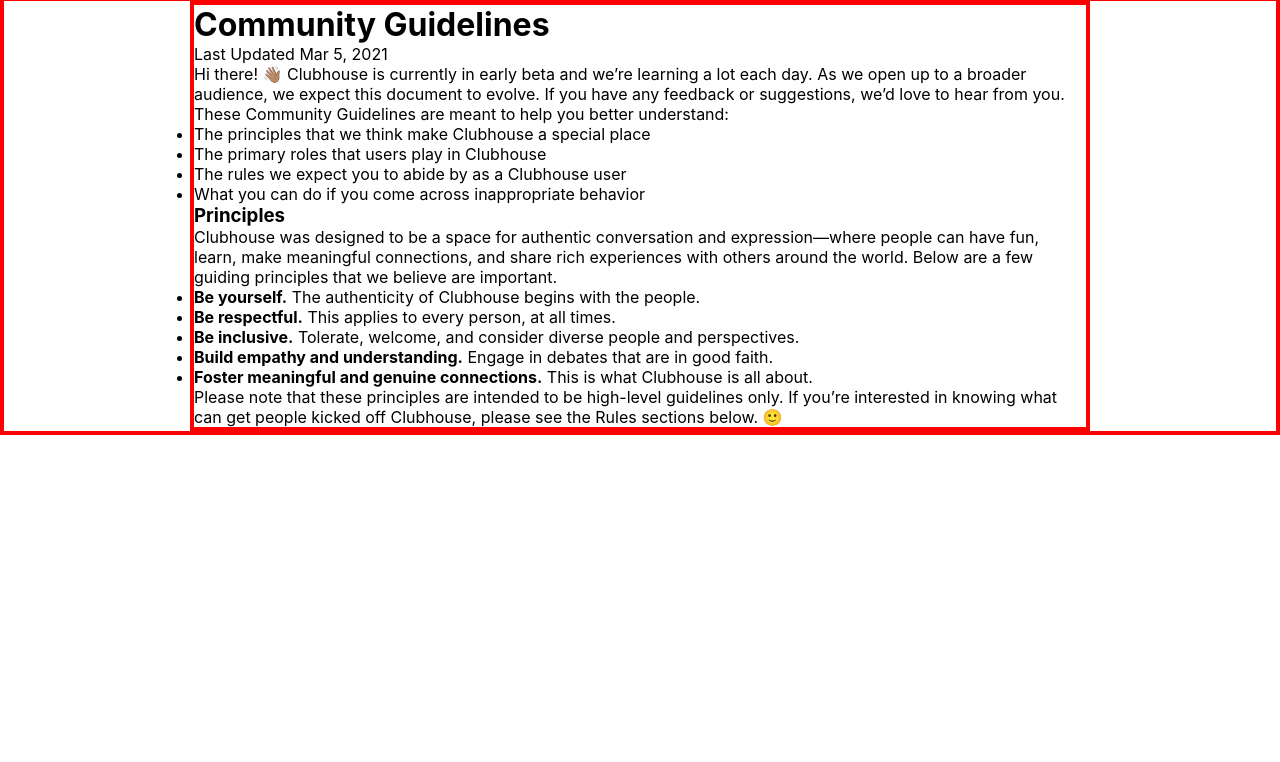
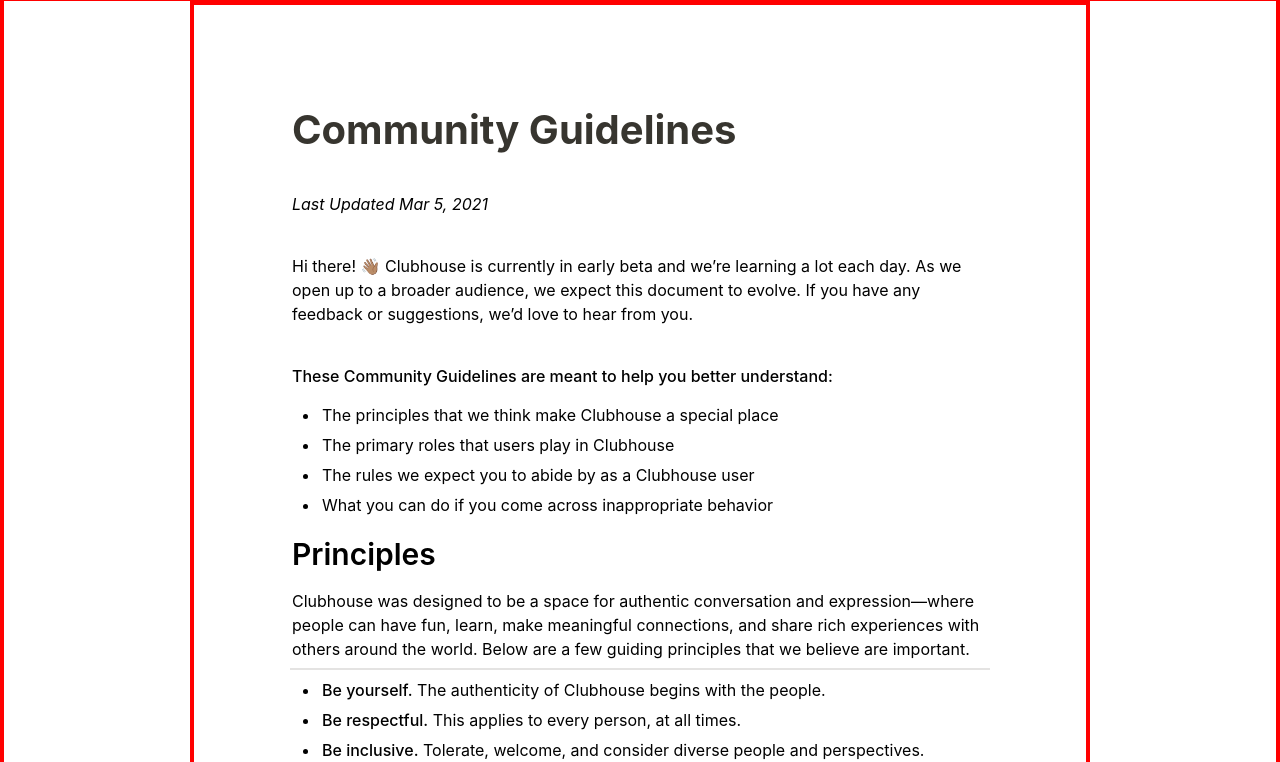
Before and after one commit to chwasiq0569/Cloudbase_Website, a plain HTML site: page Blog/blog.html in a window 1280 px wide. Shown: the part 47-809 px from the top of the page. Drawn offline with Linux system fonts and the light colour scheme.

Commit message:
added basic styles to blog content

```diff
--- a/Blog/blog.css
+++ b/Blog/blog.css
@@ -10,6 +10,7 @@ body {
   font-family: -apple-system, "Segoe UI", Helvetica, "Apple Color Emoji", Arial,
     sans-serif, "Segoe UI Emoji", "Segoe UI Symbol";
 }
+
 .blogPage__Wrapper {
   width: 100%;
   height: 100%;
@@ -80,4 +81,56 @@ body {
   width: 900px;
   height: 100%;
   border: 4px solid red;
+  padding: 96px 96px 240px 96px;
 }
+.content .mainHead {
+  font-size: 40px;
+  line-height: 48px;
+  font-weight: 700;
+  color: #37352f;
+  padding: 5px 2px 7px 2px;
+}
+.content .secondaryText,
+.content .date {
+  font-size: 16px;
+  line-height: 24px;
+  line-height: 1.5;
+  padding: 5px 2px 7px 2px;
+}
+.content .date {
+  font-style: italic;
+  font-size: 16px;
+  line-height: 24px;
+}
+.content .primaryText {
+  font-weight: 500;
+  font-size: 16px;
+  line-height: 1.5;
+  padding: 5px 2px 7px 2px;
+}
+.content .primaryHeading {
+  font-size: 30px;
+  font-weight: 600;
+  line-height: 1.5;
+  padding: 5px 2px 7px 2px;
+}
+.underlined {
+  border-bottom: 2px solid #e4e3e2;
+}
+.emptySpace {
+  width: 100%;
+  height: 26px;
+}
+.mainSection__Wrapper .content ul {
+  padding: 5px 2px 7px 2px;
+  line-height: 1.5;
+}
+.mainSection__Wrapper .content li {
+  padding: 3px 2px 3px 2px;
+  line-height: 1.5;
+  margin-left: 1.75rem;
+  font-size: 16px;
+}
+.mainSection__Wrapper .content li span {
+  font-weight: 500;
+}
--- a/Blog/blog.html
+++ b/Blog/blog.html
@@ -58,10 +58,14 @@
         <div class="mainSection__Wrapper">
             <div class="content">
                 <h1 class="mainHead">Community Guidelines</h1>
+                <div class="emptySpace"></div>
                 <p class="date">Last Updated Mar 5, 2021</p>
-                <p class="secondaryText">Hi there! 👋🏽 Clubhouse is currently in early beta and we’re learning a lot
+                <div class="emptySpace"></div>
+                <p class="secondaryText">Hi there! 👋🏽 Clubhouse is currently in early beta and we’re learning
+                    a lot
                     each day. As we open up to a broader audience, we expect this document to evolve. If you have any
                     feedback or suggestions, we’d love to hear from you.</p>
+                <div class="emptySpace"></div>
                 <p class="primaryText">These Community Guidelines are meant to help you better understand:</p>
                 <ul>
                     <li>The principles that we think make Clubhouse a special place</li>
@@ -74,11 +78,12 @@
                     expression—where people can have fun, learn, make meaningful connections, and share rich experiences
                     with others around the world. Below are a few guiding principles that we believe are important.</p>
                 <ul class="underlined">
-                    <li><b>Be yourself.</b> The authenticity of Clubhouse begins with the people.</li>
-                    <li><b>Be respectful.</b> This applies to every person, at all times.</li>
-                    <li><b>Be inclusive.</b> Tolerate, welcome, and consider diverse people and perspectives.</li>
-                    <li><b>Build empathy and understanding.</b> Engage in debates that are in good faith.</li>
-                    <li><b>Foster meaningful and genuine connections.</b> This is what Clubhouse is all about.</li>
+                    <li><span>Be yourself.</span> The authenticity of Clubhouse begins with the people.</li>
+                    <li><span>Be respectful.</span> This applies to every person, at all times.</li>
+                    <li><span>Be inclusive.</span> Tolerate, welcome, and consider diverse people and perspectives.</li>
+                    <li><span>Build empathy and understanding.</span> Engage in debates that are in good faith.</li>
+                    <li><span>Foster meaningful and genuine connections.</span> This is what Clubhouse is all about.
+                    </li>
                 </ul>
                 <p class="secondaryText">Please note that these principles are intended to be high-level guidelines
                     only. If you’re interested in knowing what can get people kicked off Clubhouse, please see the Rules
```
